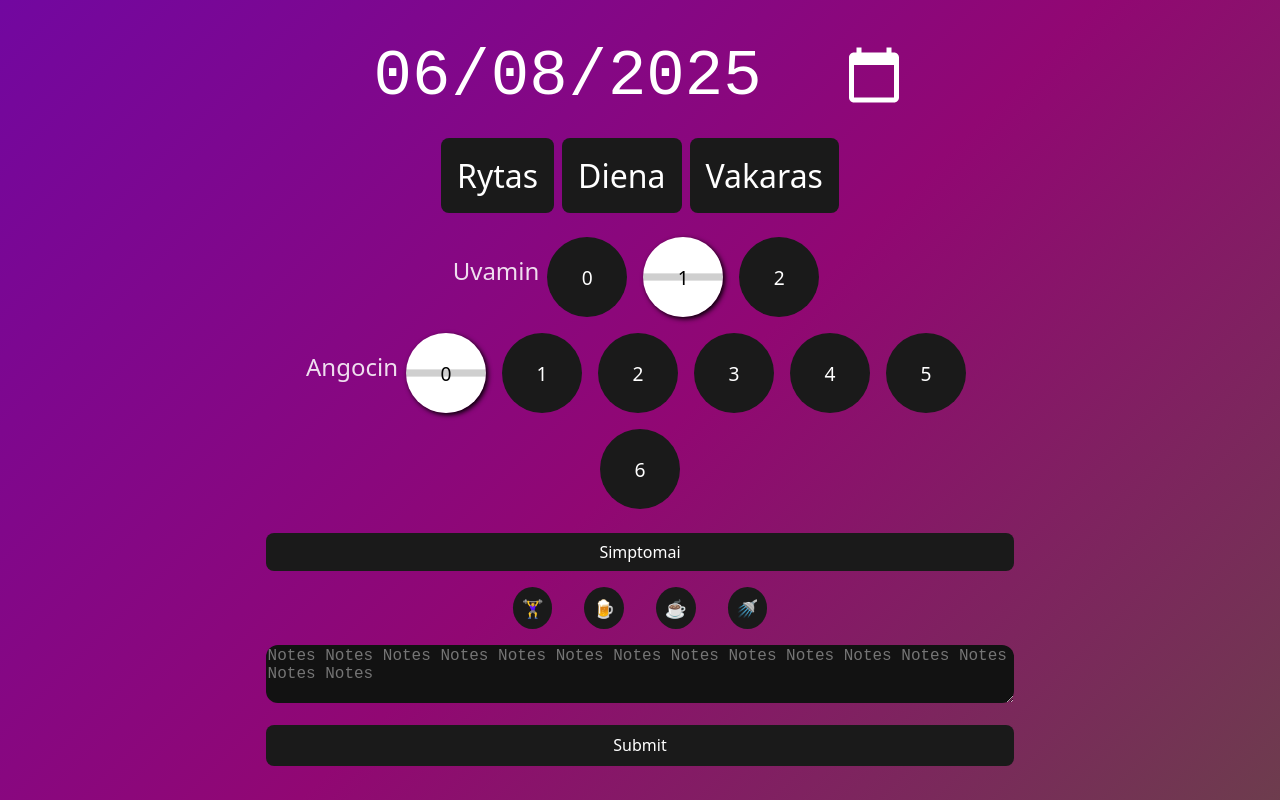
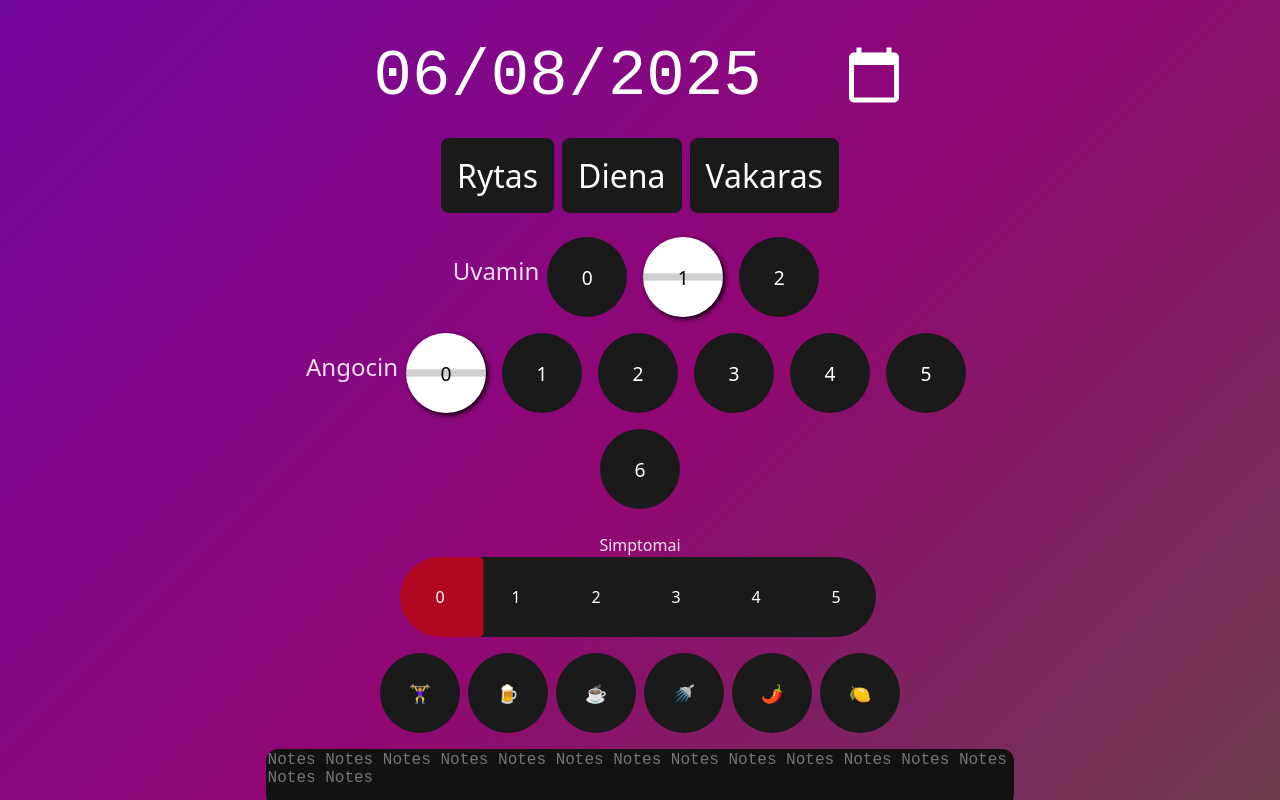
Before and after one commit to SimasSaf/KotApp, a React (Vite) app: page / in a window 1280 px wide. Built offline with nearby package versions, Linux system fonts and the light colour scheme.

Commit message:
animations, simptomai slider, added spicy, citrina options

```diff
--- a/src/CardForm.css
+++ b/src/CardForm.css
@@ -54,6 +54,12 @@
   background-color: rgb(63, 72, 196);
 } */
 
+.rytas,
+.diena,
+.vakaras {
+  animation: shrink-pop 0.3s ease;
+}
+
 .rytas--selected {
   background-color: #d4ae45;
   box-shadow: 0 0 10px #ffda6b80;
@@ -65,9 +71,15 @@
 }
 
 .vakaras--selected {
-  background-color: #262358;
-  box-shadow: 0 0 10px #04065080;
+  background-color: #2f2c72;
+  box-shadow: 0 0 10px #413d9b;
   color: white;
+}
+
+.rytas--selected,
+.diena--selected,
+.vakaras--selected {
+  animation: wiggle-grow 0.6s ease;
 }
 
 .drug {
@@ -103,34 +115,165 @@
     #ffffff 100%
   );
   color: black;
-}
-
-.simptomaiButton--selected {
-  background-color: rgb(100, 10, 10);
-  box-shadow: 0 0 7px 0.15rem rgb(61, 4, 4);
-  color: white;
+  animation: wiggle 0.6s ease-in-out;
 }
 
 .sideButton {
   border-radius: 100%;
-  margin-right: 1rem;
-  margin-left: 1rem;
+  margin-right: 0.25rem;
+  margin-left: 0.25rem;
   font-size: 1.1rem;
+  animation: shrink-pop 0.3s ease;
+  width: clamp(40px, 8vw, 80px);
+  height: clamp(40px, 8vw, 80px);
 }
 
 .sideButton--selected {
-  box-shadow: 0 0 7px 0.15rem rgb(1, 196, 245);
+  box-shadow: 0 0 7px 0.15rem rgb(102, 171, 189);
+  animation: pulse-grow 0.4s ease forwards;
 }
 
 .submitButton:active {
   background-color: rgb(32, 175, 75);
   color: white;
+  animation: pulse-grow 0.25s ease forwards;
 }
 
 .notes textarea {
-  border-radius: 12px; /* Rounds the corners */
-  font-size: 1rem; /* Readable text size */
+  border-radius: 12px;
+  font-size: 1rem;
   resize: vertical;
-  width: 100%; /* Full width (optional) */
-  box-sizing: border-box; /* Ensures padding doesn't overflow */
+  width: 100%;
+  box-sizing: border-box;
 }
+
+.simptomai {
+  margin-top: 0;
+  margin-bottom: 0;
+}
+
+.slider-left,
+.slider-middle,
+.slider-right {
+  width: clamp(40px, 8vw, 80px);
+  height: clamp(40px, 8vw, 80px);
+}
+
+.slider-left {
+  border-radius: 50% 0 0 50%;
+}
+
+.slider-middle {
+  border-radius: 0;
+}
+
+.slider-right {
+  border-radius: 0 50% 50% 0;
+}
+
+.slider-left--selected,
+.slider-middle--selected,
+.slider-right--selected {
+  background-color: rgb(177, 7, 35);
+}
+
+.slider-left--selected-equal,
+.slider-middle--selected-equal,
+.slider-right--selected-equal {
+  position: relative;
+  z-index: 2;
+  overflow: visible;
+  margin: 0 -4px;
+}
+
+.slider-left--selected-equal::after,
+.slider-middle--selected-equal::after,
+.slider-right--selected-equal::after {
+  content: "";
+  position: absolute;
+  top: 0;
+  right: 0;
+  width: 20%;
+  height: 100%;
+  background-color: rgb(177, 7, 35);
+  transform-origin: left center;
+  animation: side-pulse 2.5s ease-in-out infinite alternate;
+  border-top-right-radius: 4px;
+  border-bottom-right-radius: 4px;
+  z-index: 1;
+}
+
+@keyframes side-pulse {
+  0% {
+    transform: scaleX(1.2);
+  }
+  100% {
+    transform: scaleX(1.5);
+  }
+}
+
+@keyframes wiggle {
+  0% {
+    transform: rotate(0deg);
+  }
+  15% {
+    transform: rotate(-5deg);
+  }
+  30% {
+    transform: rotate(5deg);
+  }
+  45% {
+    transform: rotate(-5deg);
+  }
+  60% {
+    transform: rotate(5deg);
+  }
+  75% {
+    transform: rotate(-5deg);
+  }
+  100% {
+    transform: rotate(0deg);
+  }
+}
+
+@keyframes wiggle-grow {
+  0% {
+    transform: scale(1) rotate(0deg);
+  }
+  25% {
+    transform: scale(1.1) rotate(-2deg);
+  }
+  50% {
+    transform: scale(1.1) rotate(2deg);
+  }
+  75% {
+    transform: scale(1.1) rotate(-2deg);
+  }
+  100% {
+    transform: scale(1) rotate(0deg);
+  }
+}
+
+@keyframes pulse-grow {
+  0% {
+    transform: scale(1);
+  }
+  50% {
+    transform: scale(1.1);
+  }
+  100% {
+    transform: scale(1);
+  }
+}
+
+@keyframes shrink-pop {
+  0% {
+    transform: scale(1);
+  }
+  50% {
+    transform: scale(0.95);
+  }
+  100% {
+    transform: scale(1);
+  }
+}
--- a/src/CardForm.jsx
+++ b/src/CardForm.jsx
@@ -17,12 +17,14 @@ function CardForm() {
   const [uvamin, setUvamin] = useState("1");
   const [angocin, setAngocin] = useState("0");
 
-  const [simptomai, setSimptomai] = useState(false);
+  const [simptomai, setSimptomai] = useState(0);
 
   const [sportas, setSportas] = useState(false);
   const [alkoholis, setAlkoholis] = useState(false);
   const [kava, setKava] = useState(false);
   const [dusas, setDusas] = useState(false);
+  const [spicy, setSpicy] = useState(false);
+  const [citrina, setCitrina] = useState(false);
 
   const [notes, setNotes] = useState("");
 
@@ -40,6 +42,8 @@ function CardForm() {
       alkoholis: alkoholis,
       kava: kava,
       dusas: dusas,
+      spicy: spicy,
+      citrina: citrina,
       notes: notes,
     };
 
@@ -121,42 +125,63 @@ function CardForm() {
         </div>
       </div>
 
-      {/* <div>
-        <button className="front">1</button>
-        <button className="middle">2</button>
-        <button className="middle">3</button>
-        <button className="middle">4</button>
-        <button className="end">5</button>
-      </div> */}
+      <div>
+        <p className="simptomai">Simptomai</p>
 
-      {/* <input
-        id="scale-slider"
-        type="range"
-        min="0"
-        max="5"
-        step="1"
-        style={{ width: "100%" }}
-      />
-      <div
-        style={{
-          display: "flex",
-          justifyContent: "space-between",
-          fontSize: "14px",
-        }}
-      >
-        {[0, 1, 2, 3, 4, 5].map((num) => (
-          <span key={num}>{num}</span>
-        ))}
-      </div> */}
+        <button
+          className={`slider-left ${
+            simptomai >= 0 ? "slider-left--selected" : ""
+          } ${simptomai === 0 ? "slider-left--selected-equal" : ""}`}
+          onClick={() => setSimptomai(0)}
+        >
+          0
+        </button>
 
-      <button
-        className={`simptomaiButton ${
-          simptomai === true ? "simptomaiButton--selected" : ""
-        }`}
-        onClick={() => setSimptomai((prev) => !prev)}
-      >
-        Simptomai
-      </button>
+        <button
+          className={`slider-middle ${
+            simptomai >= 1 ? "slider-middle--selected" : ""
+          } ${simptomai === 1 ? "slider-middle--selected-equal" : ""}`}
+          onClick={() => setSimptomai(1)}
+        >
+          1
+        </button>
+
+        <button
+          className={`slider-middle ${
+            simptomai >= 2 ? "slider-middle--selected" : ""
+          } ${simptomai === 2 ? "slider-middle--selected-equal" : ""}`}
+          onClick={() => setSimptomai(2)}
+        >
+          2
+        </button>
+
+        <button
+          className={`slider-middle ${
+            simptomai >= 3 ? "slider-middle--selected" : ""
+          } ${simptomai === 3 ? "slider-middle--selected-equal" : ""}`}
+          onClick={() => setSimptomai(3)}
+        >
+          3
+        </button>
+
+        <button
+          className={`slider-middle ${
+            simptomai >= 4 ? "slider-middle--selected" : ""
+          } ${simptomai === 4 ? "slider-middle--selected-equal" : ""}`}
+          onClick={() => setSimptomai(4)}
+        >
+          4
+        </button>
+
+        <button
+          className={`slider-right ${
+            simptomai >= 5 ? "slider-right--selected" : ""
+          } ${simptomai === 5 ? "slider-right--selected-equal" : ""}`}
+          onClick={() => setSimptomai(5)}
+        >
+          5
+        </button>
+      </div>
 
       <div className="sideEffectWrapper">
         <button
@@ -191,6 +216,22 @@ function CardForm() {
         >
           🚿
         </button>
+        <button
+          className={`sideButton ${
+            spicy === true ? "sideButton--selected" : ""
+          }`}
+          onClick={() => setSpicy((prev) => !prev)}
+        >
+          🌶️
+        </button>
+        <button
+          className={`sideButton ${
+            citrina === true ? "sideButton--selected" : ""
+          }`}
+          onClick={() => setCitrina((prev) => !prev)}
+        >
+          🍋
+        </button>
       </div>
       <div className="notes">
         <textarea
--- a/src/Save.jsx
+++ b/src/Save.jsx
@@ -22,6 +22,8 @@ function clearSideEffects(state) {
     alkoholis: false,
     kava: false,
     dusas: false,
+    spicy: false,
+    citrina: false,
   };
 }
 
@@ -36,6 +38,8 @@ async function sendToGoogleSheet(dienosDalis, state) {
     alkoholis: state.alkoholis,
     kava: state.kava,
     dusas: state.dusas,
+    spicy: state.spicy,
+    citrina: state.citrina,
     pastabos: state.notes,
   };
 
```
